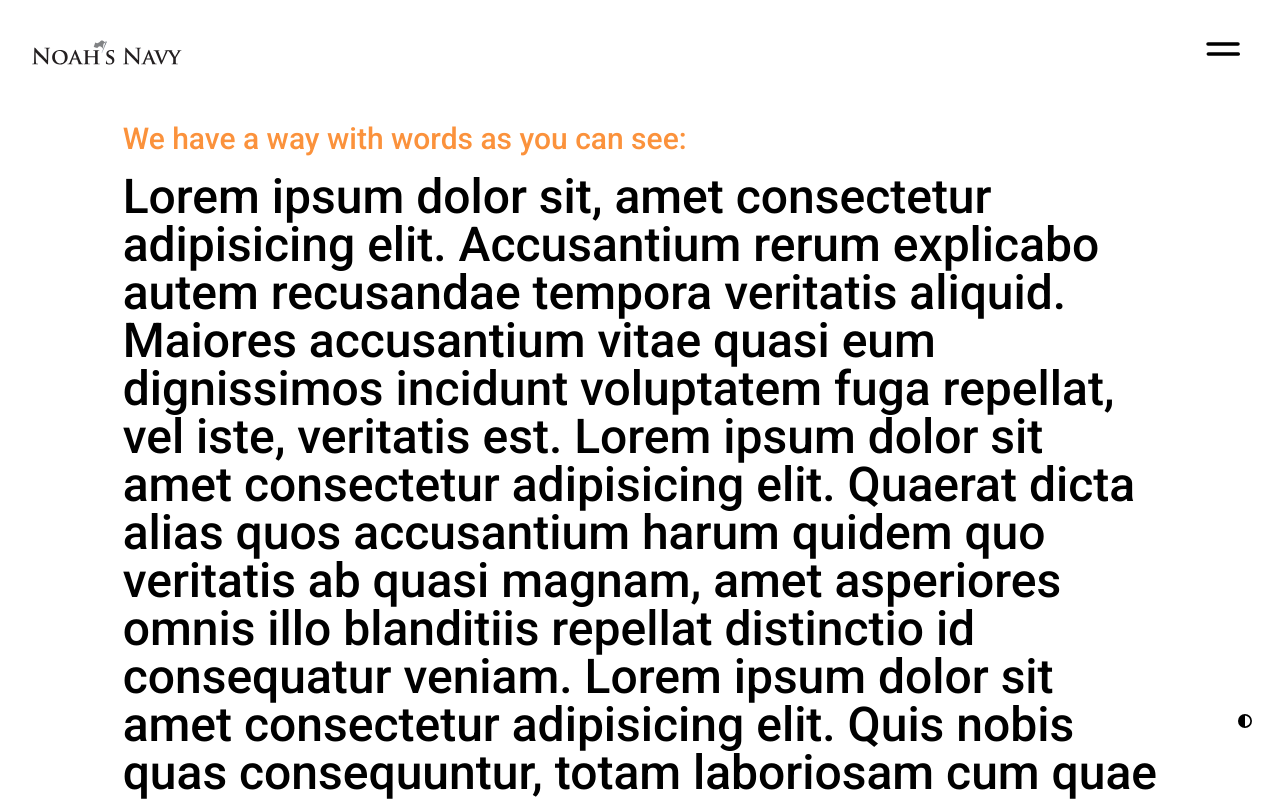
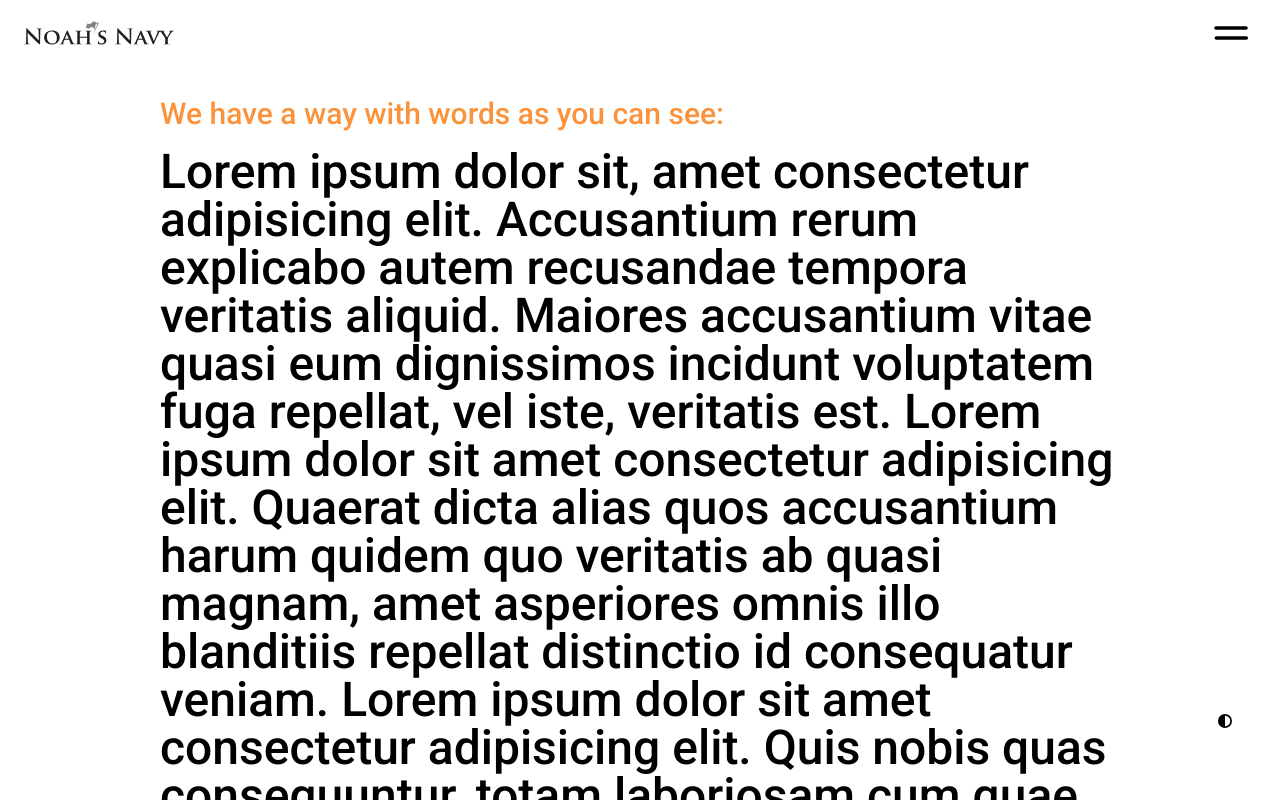
Before and after one commit to Arey-7/nn-web, a Next.js app: page / in a window 1280 px wide. Shown: the top 800 px of the page. Built offline with nearby package versions, Linux system fonts and the light colour scheme.

Commit message:
Slide in Menu Done

```diff
--- a/app/components/menu_button.tsx
+++ /dev/null
@@ -1,33 +0,0 @@
-"use client";
-import { useState } from "react";
-
-export default function MenuButton() {
-  const [clicked, setClicked] = useState(false);
-  const handleClick = () => {
-    setClicked(!clicked);
-  };
-  return (
-    <button
-      className="menu-button dark:invert"
-      aria-controls="primary-navigation"
-      aria-expanded={clicked ? "true": "false"}
-      onClick={handleClick}
-    >
-      <svg
-        className="hamburger"
-        stroke="var(--button-color)"
-        fill="none"
-        viewBox="0 0 100 100"
-        width="50"
-      >
-        <path
-          className="line"
-          d="m 20 40 h 60 a 1 1 0 0 1 0 20 h -60 a 1 1 0 0 0 0 20 h 60 a 1 1 0 0 1 0 20 h -30 v -70"
-          strokeWidth="7"
-          strokeLinecap="round"
-          strokeLinejoin="round"
-        ></path>
-      </svg>
-    </button>
-  );
-}
--- /dev/null
+++ b/app/components/nav-links.tsx
@@ -0,0 +1,22 @@
+import Link from "next/link";
+
+export default function NavLinks() {
+  const options = [
+    { name: "Projects", link: "/projects" },
+    { name: "About", link: "/about" },
+    { name: "Contacts", link: "/contacts" },
+  ];
+
+
+  return (
+    <div
+      className="bg-black text-gray-500  absolute -right-1/4 h-screen uppercase dark:invert w-1/5"
+    >
+      {options.map((option, index) => (
+        <div key={index} className="p-6 mx-auto hover:text-white">
+          <Link href={option.link}>{option.name}</Link>
+        </div>
+      ))}
+    </div>
+  );
+}
--- a/app/components/navbar_options.tsx
+++ /dev/null
@@ -1,18 +0,0 @@
-import Link from "next/link";
-
-export default function NavbarOptions() {
-
-  return (
-    <div className="w-full uppercase grid gap-3 fixed h-full backdrop-blur p-7" id="menu">
-      <div className="mx-auto">
-        <Link href="/projects">Projects</Link>
-      </div>
-      <div className="mx-auto">
-        <Link href="/about">About</Link>
-      </div>
-      <div className="mx-auto">
-        <Link href="/contacts">Contacts</Link>
-      </div>
-    </div>
-  );
-}
--- a/app/components/theme_button.tsx
+++ b/app/components/theme_button.tsx
@@ -17,7 +17,7 @@ export default function ThemeButton() {
   const currentTheme = theme === 'system' ? 'system' : theme;
 
   return (
-    <div className="fixed bottom-14 right-3 ">
+    <div className="fixed bottom-14 right-8">
       {currentTheme === 'dark'?(
         <button className="bg-black rounded-full flex p-4 text-sm hover:invert" onClick={() => setTheme("light")}>
         <FontAwesomeIcon icon={faCircleHalfStroke} />
--- a/app/globals.css
+++ b/app/globals.css
@@ -2,9 +2,14 @@
 @tailwind components;
 @tailwind utilities;
 
+body{
+    overflow-x: hidden;
+}
+
 .menu-button{
     --button-color: black;
     overflow: hidden;
+    transition: 0.6s;
 }
 
 .line{
@@ -13,6 +18,10 @@
 }
 .menu-button .hamburger{
     transition: 1s;
+}
+
+.menu-button[aria-expanded="false"]:hover{
+    scale: 1 1.1;
 }
 
 
--- a/app/layout.tsx
+++ b/app/layout.tsx
@@ -24,17 +24,18 @@ export default function RootLayout({
     <html lang="en" suppressHydrationWarning>
       <head>
         <link rel="icon" href="./nn-flag.png" sizes="100" />
-        <title>Noah's Navy Communications</title>
       </head>
       <body className={roboto.className}>
         <Providers>
-          <div className="min-h-screen w-full">
-            <Navbar />
-            {children}
+          <div className="min-h-screen">
+            <div className="">
+              <Navbar />
+            </div>
+            <div className="mx-auto w-3/4 pt-24">{children}</div>
             <ThemeButton />
           </div>
           <div>
-          <Footer />
+            <Footer />
           </div>
         </Providers>
       </body>
--- a/app/page.tsx
+++ b/app/page.tsx
@@ -4,7 +4,7 @@ import Gallery from "./sections/gallery";
 // `app/page.tsx` is the UI for the `/` URL
 export default function Page() {
   return (
-    <main className="text-5xl mx-auto w-10/12 p-4">
+    <main className="text-5xl">
       <p className="text-3xl text-orange-400 mb-4">
         We have a way with words as you can see:
       </p>
@@ -34,7 +34,7 @@ export default function Page() {
         Bet the only words you read were "Lorem ipsum" then you skipped to this
         section
       </p>
-      <Gallery/>
+      <Gallery />
     </main>
   );
 }
--- a/app/sections/navbar.tsx
+++ b/app/sections/navbar.tsx
@@ -1,16 +1,36 @@
 "use client";
-import { useState } from "react";
+import { useState, useRef, useEffect } from "react";
 import Image from "next/image";
 import Link from "next/link";
-import MenuButton from "../components/menu_button";
-import NavbarOptions from "../components/navbar_options";
-
+import NavLinks from "../components/nav-links";
+import { gsap } from "gsap";
 
 export default function Navbar() {
+  const [clicked, setClicked] = useState(false);
+  const handleClick = () => {
+    setClicked(!clicked);
+  };
+
+  const menu = useRef(null);
+
+  useEffect(() => {
+    if (clicked) {
+      gsap.to(menu.current, { x: "-25%", duration: 0.8, opacity: 1 });
+    } else {
+      gsap.to(menu.current, { x: 0, duration: 0.8, opacity: 1 });
+    }
+  }, [clicked]);
+
+  // Menu Links
+  const options = [
+    { name: "Projects", link: "/projects" },
+    { name: "About", link: "/about" },
+    { name: "Contacts", link: "/contacts" },
+  ];
 
   return (
-    <div className="sticky top-0 w-full">
-      <nav className="flex items-center justify-between px-8 py-6">
+    <div className="fixed top-0 w-full">
+      <nav className="flex items-center justify-between px-6 py-2">
         <Link href="./">
           <Image
             src="/nn_logo.svg"
@@ -18,16 +38,35 @@ export default function Navbar() {
             width={150}
             height={0}
             priority={true}
-            className="dark:invert"
+            className="logo dark:invert"
           />
         </Link>
-        <div>
-          <MenuButton />
+        <button
+          className="menu-button dark:invert"
+          aria-controls="primary-navigation"
+          aria-expanded={clicked ? "true" : "false"}
+          onClick={handleClick}
+        >
+          <svg
+            className="hamburger"
+            stroke="var(--button-color)"
+            fill="none"
+            viewBox="0 0 100 100"
+            width="50"
+          >
+            <path
+              className="line"
+              d="m 20 40 h 60 a 1 1 0 0 1 0 20 h -60 a 1 1 0 0 0 0 20 h 60 a 1 1 0 0 1 0 20 h -30 v -70"
+              strokeWidth="7"
+              strokeLinecap="round"
+              strokeLinejoin="round"
+            ></path>
+          </svg>
+        </button>
+      </nav>
+        <div ref={menu}>
+          <NavLinks />
         </div>
-      </nav>
-      <div className="invisible">
-        <NavbarOptions />
-      </div>
     </div>
   );
 }
--- a/package.json
+++ b/package.json
@@ -19,6 +19,7 @@
     "autoprefixer": "10.4.14",
     "formik": "^2.4.0",
     "gsap": "^3.11.5",
+    "motion": "^10.16.2",
     "next": "13.4.3",
     "next-themes": "^0.2.1",
     "postcss": "8.4.23",
```
Also changed, not shown: 1 other file (tests, documents, lock files or other folders).
